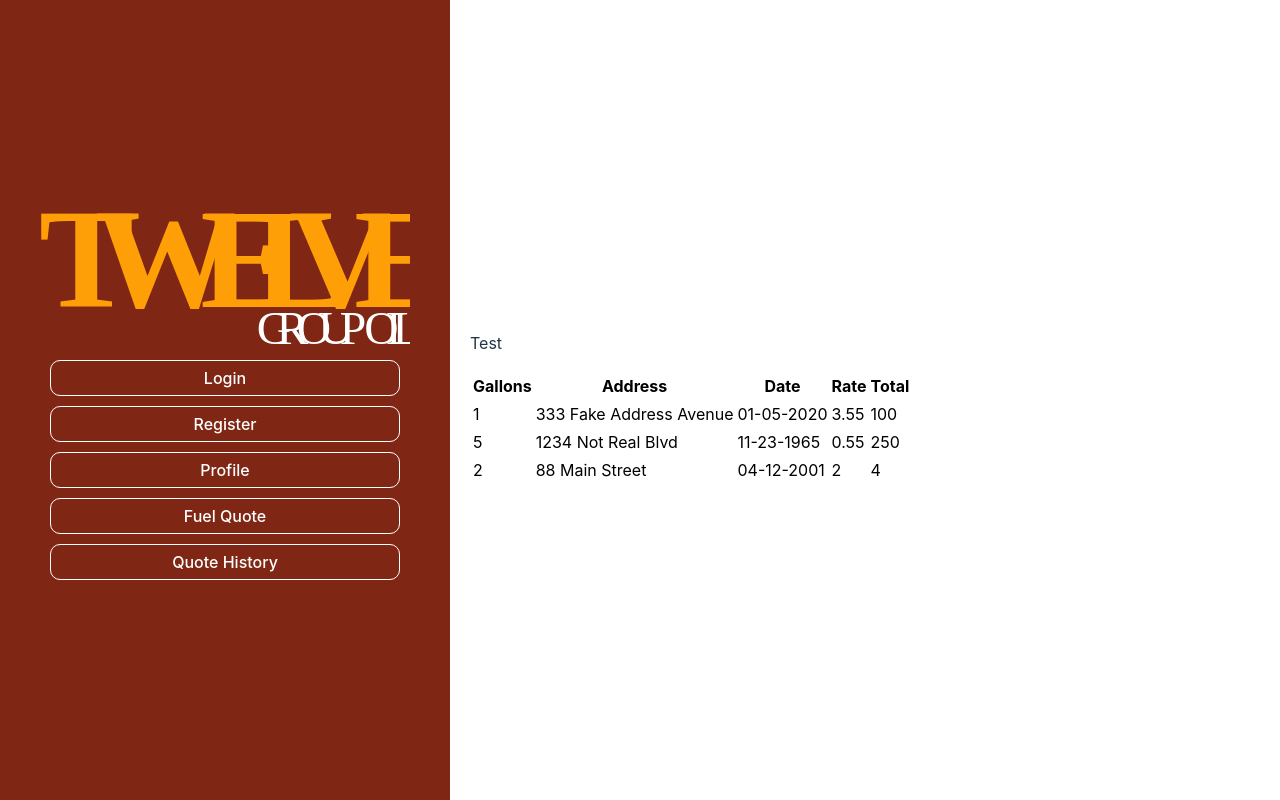
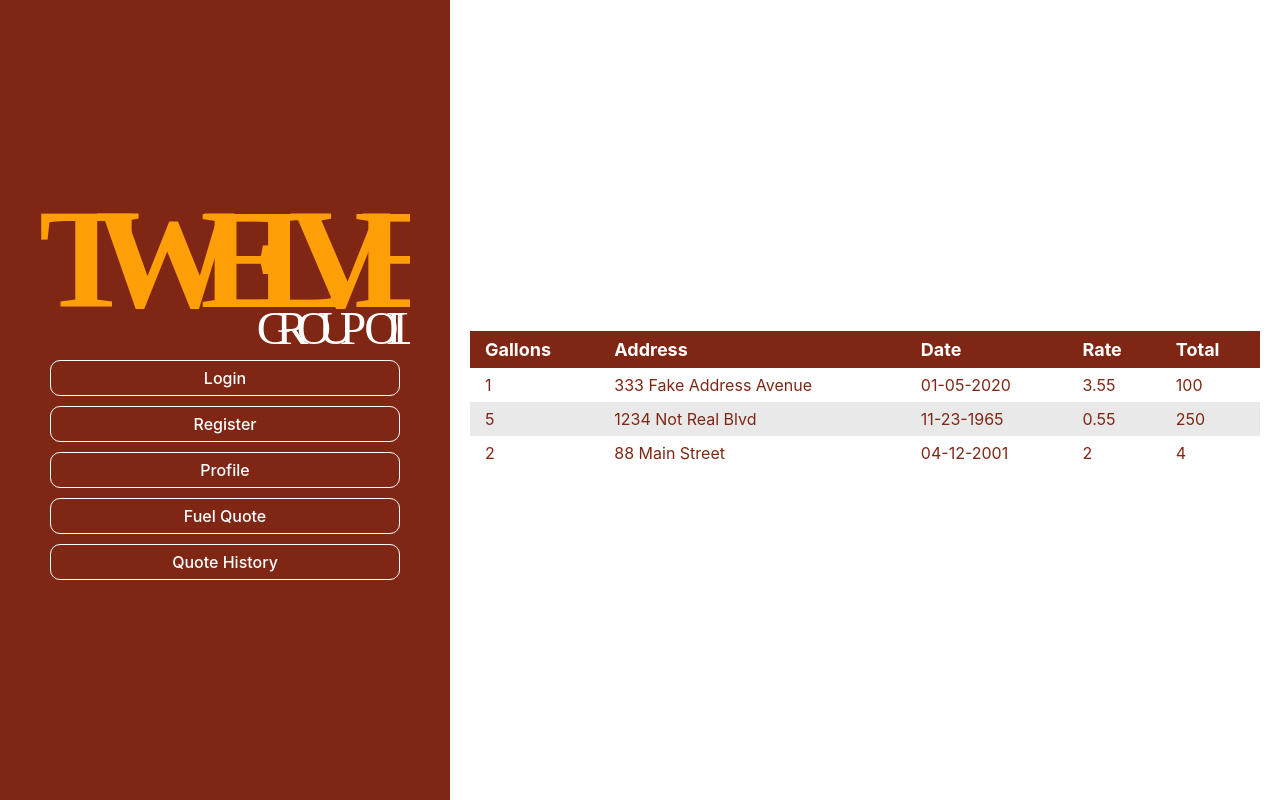
Before and after one commit to tdtrevathan/group12, a React (Vite) app in the folder front-end/: page /quotehistory in a window 1280 px wide. Built offline with nearby package versions, Linux system fonts and the light colour scheme.

Commit message:
Added styling for table

```diff
--- a/front-end/src/components/QuoteHistory.jsx
+++ b/front-end/src/components/QuoteHistory.jsx
@@ -36,8 +36,7 @@ export default function QuoteHistory () { /* TODO Create component for table?*/
 
     return (
         <>
-        <p>Test</p>
-            <Table headers={headers} rows={previousQuotes}></Table>
+        <Table headers={headers} rows={previousQuotes}></Table>
         </>
     )
 }
--- a/front-end/src/components/Table.jsx
+++ b/front-end/src/components/Table.jsx
@@ -1,10 +1,10 @@
-import '../css/form.css'
+import '../css/table.css'
 
 export function Table ({headers, rows}){
     console.log(headers);
     return (
         <>
-        <table style={{color: "black"}}>
+        <table>
             <thead>
                 <tr>
                     { headers.map((item)=><th>{item}</th>) }
--- /dev/null
+++ b/front-end/src/css/table.css
@@ -0,0 +1,26 @@
+table {
+    border-collapse: collapse;
+    width: 100%;
+}
+
+th, td {
+    border: none;
+    padding: 0;
+    outline: none;
+    padding: 5px 15px;
+    text-align: left;
+}
+
+th {
+    background-color: #7F2714;
+    color: #ffffff;
+    font-size: 18px;
+}
+
+td {
+    color: #7F2714;
+}
+
+tr:nth-child(even) {
+    background-color: #e9e9e9;
+}
--- a/front-end/src/index.css
+++ b/front-end/src/index.css
@@ -3,7 +3,7 @@
   line-height: 1.5;
   font-weight: 400;
 
-  color: rgba(255, 255, 255, 0.87);
+  /* color: rgba(255, 255, 255, 0.87); */
   background-color: #ffffff;
 
   font-synthesis: none;
```
